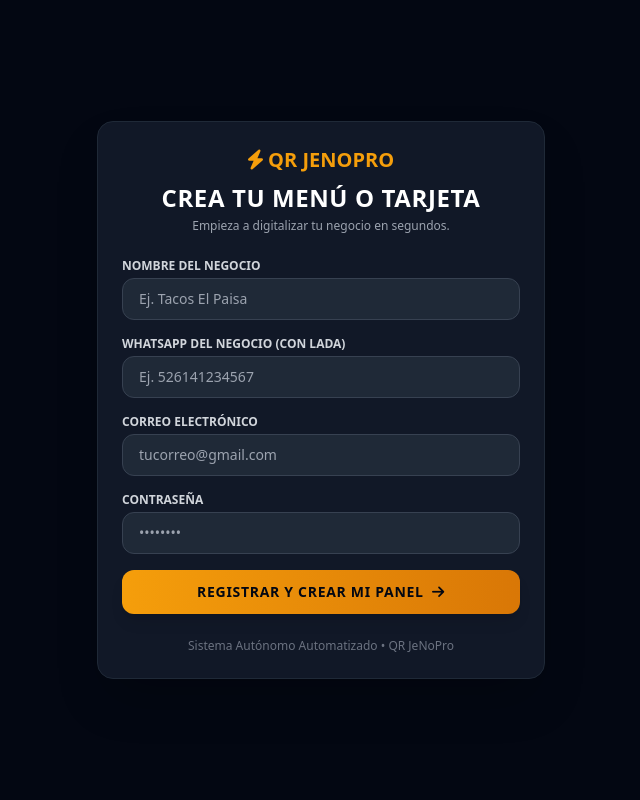
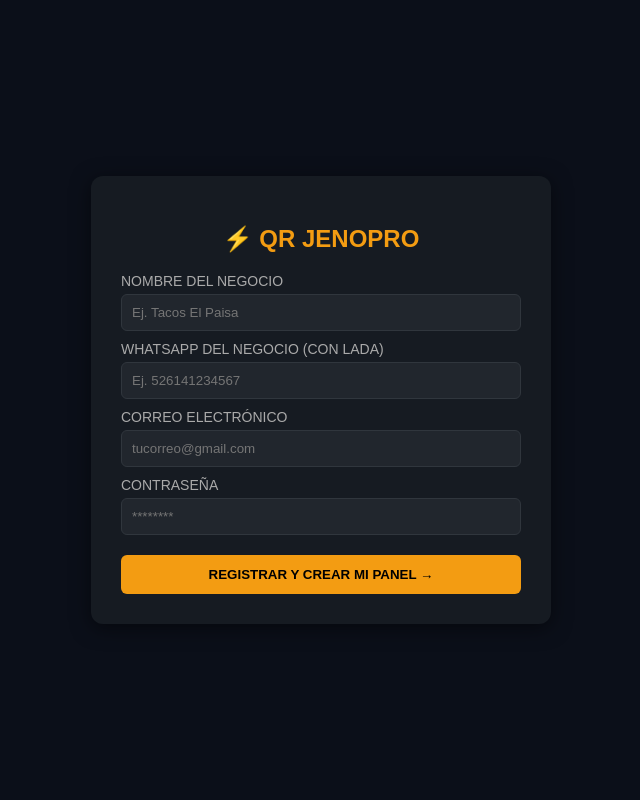
Before and after one commit to Jensau7/qr-expres-jenopro, a Flask app: page / in a window 1280 px wide. Shown: the whole page, without its empty margins (319-959 px from the left). Run offline with Flask 3, Linux system fonts and the light colour scheme; some libraries are stand-ins or nearby versions.

Commit message:
Update registro.html

```diff
--- a/templates/registro.html
+++ b/templates/registro.html
@@ -4,61 +4,89 @@
     <meta charset="UTF-8">
     <meta name="viewport" content="width=device-width, initial-scale=1.0">
     <title>Registro | QR JeNoPro</title>
-    <script src="https://cdn.tailwindcss.com"></script>
-    <link rel="stylesheet" href="https://cdnjs.cloudflare.com/ajax/libs/font-awesome/6.0.0/css/all.min.css">
+    <style>
+        body {
+            font-family: Arial, sans-serif;
+            background-color: #0b0f19;
+            color: #fff;
+            display: flex;
+            justify-content: center;
+            align-items: center;
+            min-height: 100vh;
+            margin: 0;
+        }
+        .card {
+            background: #161b22;
+            padding: 30px;
+            border-radius: 12px;
+            box-shadow: 0 4px 20px rgba(0,0,0,0.5);
+            width: 100%;
+            max-width: 400px;
+        }
+        h2 { text-align: center; color: #f39c12; margin-bottom: 20px; }
+        .alert {
+            background: #721c24;
+            color: #f8d7da;
+            padding: 10px;
+            border-radius: 6px;
+            margin-bottom: 15px;
+            text-align: center;
+            font-size: 14px;
+        }
+        label { font-size: 14px; color: #aaa; display: block; margin-top: 10px; }
+        input {
+            width: 100%;
+            padding: 10px;
+            margin-top: 5px;
+            background: #21262d;
+            border: 1px solid #30363d;
+            border-radius: 6px;
+            color: #fff;
+            box-sizing: border-box;
+        }
+        button {
+            width: 100%;
+            background: #f39c12;
+            color: #000;
+            border: none;
+            padding: 12px;
+            font-weight: bold;
+            border-radius: 6px;
+            cursor: pointer;
+            margin-top: 20px;
+            transition: background 0.3s;
+        }
+        button:hover { background: #d68910; }
+    </style>
 </head>
-<body class="bg-gray-950 text-white min-h-screen flex items-center justify-center px-4 py-5">
-    <div class="max-w-md w-full bg-gray-900 border border-gray-800 rounded-2xl p-6 shadow-2xl">
+<body>
+    <div class="card">
+        <h2>⚡ QR JENOPRO</h2>
 
-        <div class="text-center mb-6">
-            <span class="text-amber-500 font-bold text-xl"><i class="fas fa-bolt"></i> QR JENOPRO</span>
-            <h1 class="text-2xl font-black uppercase tracking-wide mt-2 text-white">Crea tu Menú o Tarjeta</h1>
-            <p class="text-xs text-gray-400 mt-1">Empieza a digitalizar tu negocio en segundos.</p>
-        </div>
-
+        <!-- Mensajes de error flash -->
         {% with messages = get_flashed_messages(with_categories=true) %}
-          {% if messages %}
-            {% for category, message in messages %}
-              <div class="mb-4 p-3 rounded-lg text-xs font-semibold bg-red-900 text-red-200 border border-red-700">
-                  {{ message }}
-              </div>
-            {% endfor %}
-          {% endif %}
+            {% if messages %}
+                {% for category, message in messages %}
+                    <div class="alert">{{ message }}</div>
+                {% endfor %}
+            {% endif %}
         {% endwith %}
 
-        <form action="/registro" method="POST" class="space-y-4">
-            <div>
-                <label class="block text-xs font-bold text-gray-300 uppercase mb-1">Nombre del Negocio</label>
-                <input type="text" name="nombre_negocio" required placeholder="Ej. Tacos El Paisa"
-                    class="w-full bg-gray-800 border border-gray-700 rounded-xl px-4 py-2.5 text-sm text-white focus:outline-none focus:border-amber-500">
-            </div>
+        <form action="/registro" method="POST">
+            <label>NOMBRE DEL NEGOCIO</label>
+            <input type="text" name="nombre" placeholder="Ej. Tacos El Paisa" required>
 
-            <div>
-                <label class="block text-xs font-bold text-gray-300 uppercase mb-1">WhatsApp del Negocio (con Lada)</label>
-                <input type="text" name="telefono_wa" required placeholder="Ej. 526141234567"
-                    class="w-full bg-gray-800 border border-gray-700 rounded-xl px-4 py-2.5 text-sm text-white focus:outline-none focus:border-amber-500">
-            </div>
+            <label>WHATSAPP DEL NEGOCIO (CON LADA)</label>
+            <input type="text" name="telefono" placeholder="Ej. 526141234567" required>
 
-            <div>
-                <label class="block text-xs font-bold text-gray-300 uppercase mb-1">Correo Electrónico</label>
-                <input type="email" name="email" required placeholder="tucorreo@gmail.com"
-                    class="w-full bg-gray-800 border border-gray-700 rounded-xl px-4 py-2.5 text-sm text-white focus:outline-none focus:border-amber-500">
-            </div>
+            <label>CORREO ELECTRÓNICO</label>
+            <input type="email" name="email" placeholder="tucorreo@gmail.com" required>
 
-            <div>
-                <label class="block text-xs font-bold text-gray-300 uppercase mb-1">Contraseña</label>
-                <input type="password" name="password" required placeholder="••••••••"
-                    class="w-full bg-gray-800 border border-gray-700 rounded-xl px-4 py-2.5 text-sm text-white focus:outline-none focus:border-amber-500">
-            </div>
+            <label>CONTRASEÑA</label>
+            <input type="password" name="password" placeholder="********" required>
 
-            <button type="submit" class="w-full bg-gradient-to-r from-amber-500 to-amber-600 hover:from-amber-600 hover:to-amber-700 text-gray-950 font-black py-3 rounded-xl shadow-lg uppercase tracking-wider text-sm transition-all mt-2">
-                Registrar y Crear mi Panel <i class="fas fa-arrow-right ml-1"></i>
-            </button>
+            <button type="submit">REGISTRAR Y CREAR MI PANEL →</button>
         </form>
-
-        <div class="text-center mt-6 text-xs text-gray-500">
-            Sistema Autónomo Automatizado • QR JeNoPro
-        </div>
     </div>
 </body>
 </html>
```
